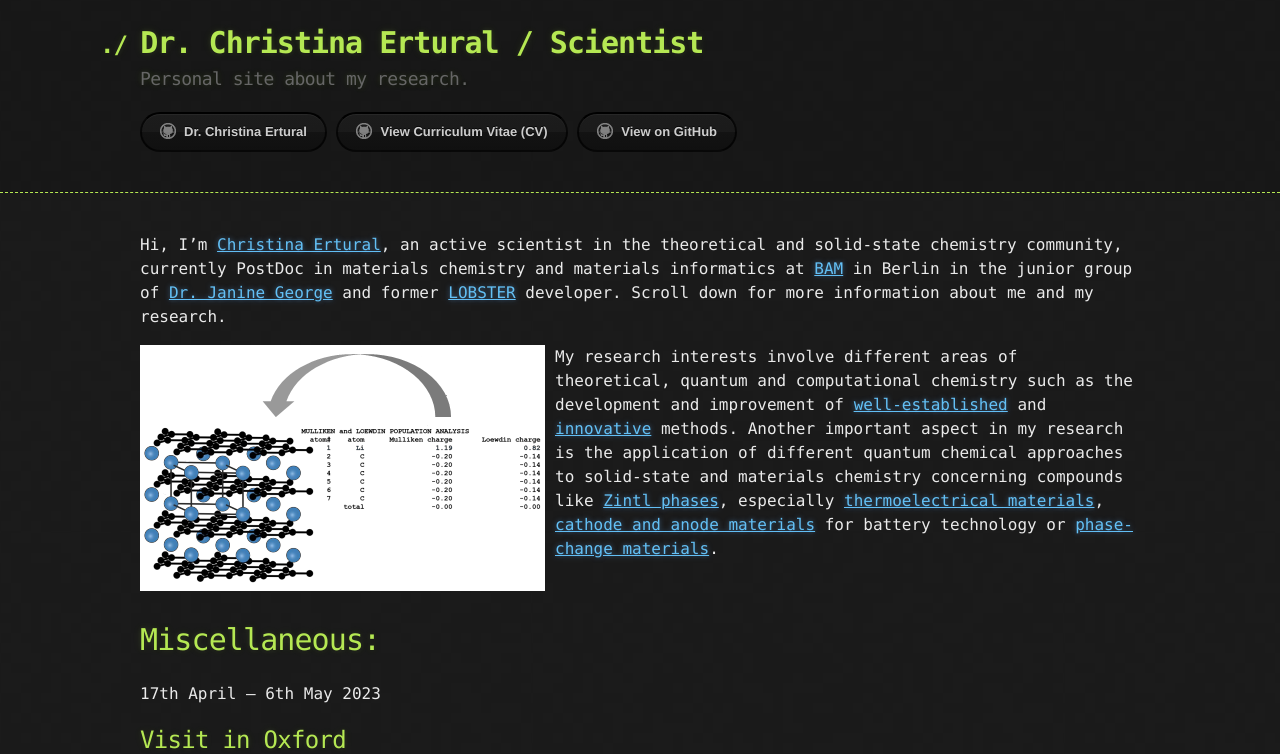
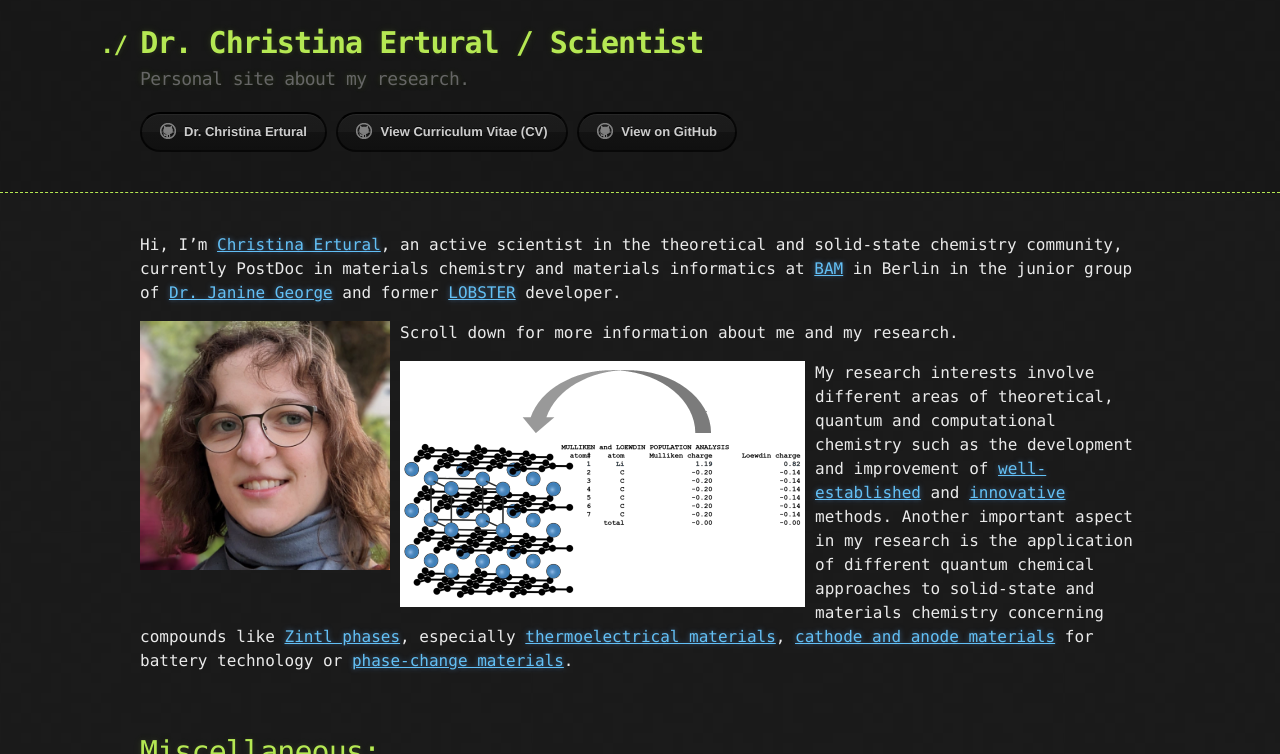
Before and after one commit to QuantumChemist/QuantumChemist.github.io, a Jekyll site: the page built from index.md, in a window 1280 px wide and 900 px high, cut to the strip 0-754 px from the top of the window. Built offline with Jekyll 4.4.1, drawn with Linux system fonts in a browser that asks for light colours.

Commit message:
Update index.md

```diff
--- a/index.md
+++ b/index.md
@@ -2,7 +2,11 @@
 layout: default
 ---
 
-Hi, I'm [Christina Ertural](https://g.co/kgs/Bi3Bdb), an active scientist in the theoretical and solid-state chemistry community, currently PostDoc in materials chemistry and materials informatics at [BAM](https://www.bam.de/) in Berlin in the junior group of [Dr. Janine George](https://www.bam.de/Content/EN/Standard-Articles/About-us/Jobs-and-Careers/Young-Science/junior-research-group-george-computational-materials-design.html) and former [LOBSTER](http://www.cohp.de/) developer. Scroll down for more information about me and my research.
+Hi, I'm [Christina Ertural](https://g.co/kgs/Bi3Bdb), an active scientist in the theoretical and solid-state chemistry community, currently PostDoc in materials chemistry and materials informatics at [BAM](https://www.bam.de/) in Berlin in the junior group of [Dr. Janine George](https://www.bam.de/Content/EN/Standard-Articles/About-us/Jobs-and-Careers/Young-Science/junior-research-group-george-computational-materials-design.html) and former [LOBSTER](http://www.cohp.de/) developer.
+
+<img hspace="20" align="right" src="https://github.com/QuantumChemist/QuantumChemist.github.io/blob/main/utils/pic.jpg?raw=true" width="25%" height="25%">
+
+Scroll down for more information about me and my research.
 
 [![Battery](https://quantumchemist.github.io/utils/bat.png)](https://doi.org/10.1021/acs.chemmater.1c03349)
 
```
